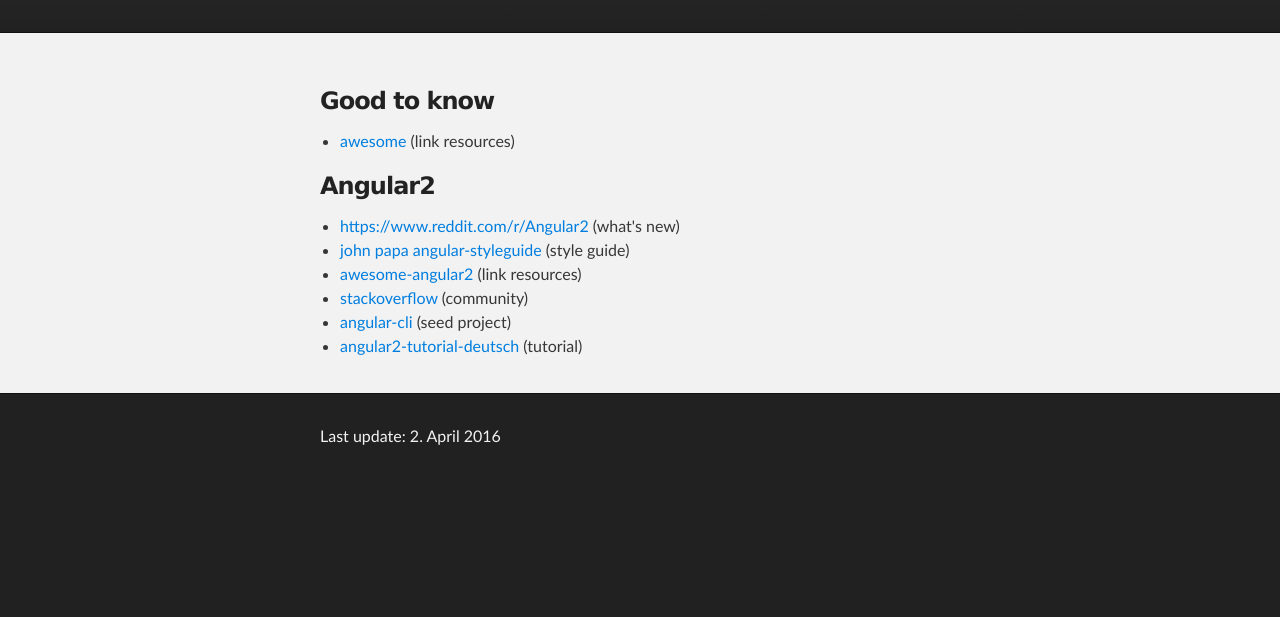
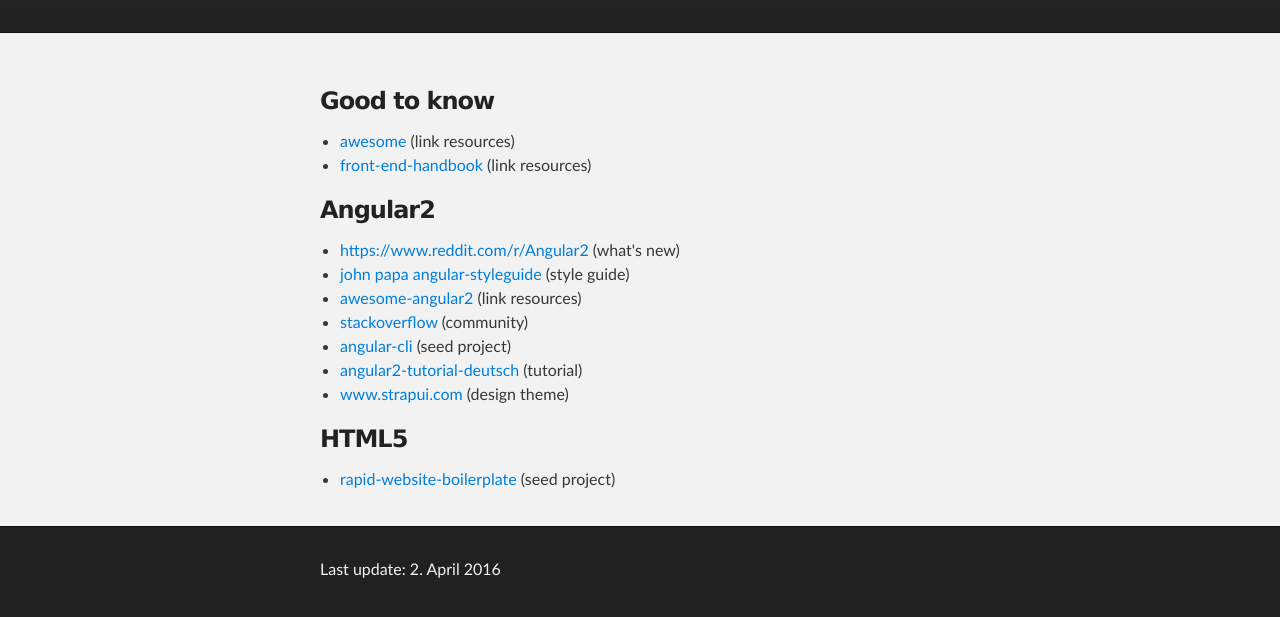
Before and after one commit to rolandoechslin/rolandoechslin.github.io, a plain HTML site: page index.html in a window 1280 px wide. Shown: the part 177-794 px from the top of the page. Drawn offline with Linux system fonts and the light colour scheme.

Commit message:
update links

```diff
--- a/index.html
+++ b/index.html
@@ -34,6 +34,8 @@
         <h3><a id="common" class="anchor" aria-hidden="true"><span aria-hidden="true" class="octicon octicon-link"></span></a>Good to know</h3>
         <ul>
             <li><a href="https://github.com/sindresorhus/awesome" target="_new">awesome</a> (link resources) </li>
+            <li><a href="https://github.com/FrontendMasters/front-end-handbook" target="_new">front-end-handbook</a> (link resources) </li>
+
         </ul>
 
 
@@ -45,8 +47,13 @@
             <li><a href="http://stackoverflow.com/questions/tagged/angular2" target="_new">stackoverflow</a> (community) </li>
             <li><a href="https://github.com/angular/angular-cli" target="_new">angular-cli</a> (seed project) </li>
 			<li><a href="https://angularjs.de/artikel/angular2-tutorial-deutsch" target="_new">angular2-tutorial-deutsch</a> (tutorial) </li>
+            <li><a href="http://www.strapui.com/" target="_new">www.strapui.com</a> (design theme) </li>
 
+        </ul>
 
+		<h3><a id="common" class="anchor" aria-hidden="true"><span aria-hidden="true" class="octicon octicon-link"></span></a>HTML5</h3>
+        <ul>
+            <li><a href="https://github.com/cbracco/rapid-website-boilerplate" target="_new">rapid-website-boilerplate</a> (seed project) </li>
         </ul>
 
       </section>
```
